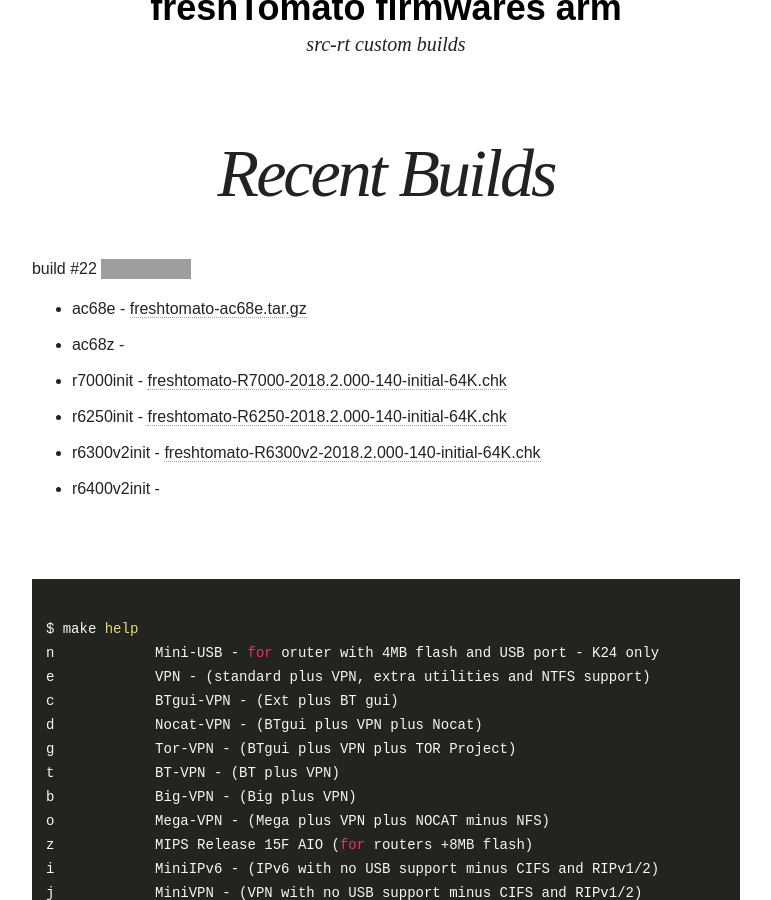
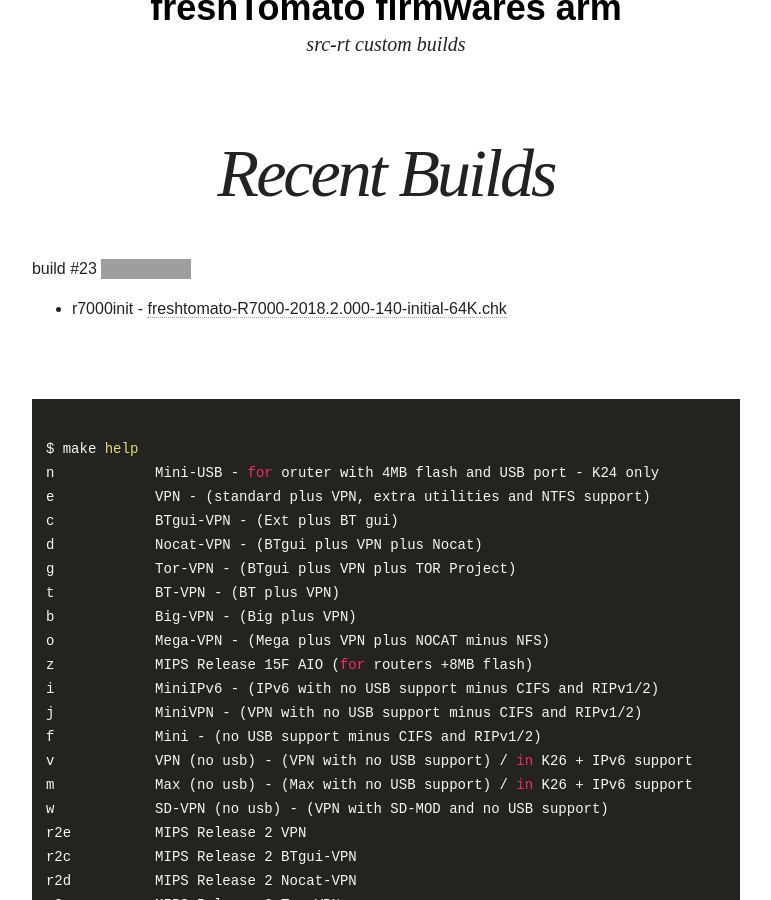
Before and after one commit to oglopss/freshTomato-ARM-ci-jekyll, a Jekyll site: the page built from index.html, in a window 1280 px wide and 900 px high, scrolled down 339 px. Shown: the whole window, without its empty margins (254-1025 px from the left). Built offline with Jekyll 4.4.1, drawn with Linux system fonts in a browser that asks for light colours; nearby versions of some CDN libraries; grey boxes are pictures that could not be loaded.

Commit message:
Travis build 23 r7000init pushed to gh-pages

```diff
--- a/_data/ss.yml
+++ b/_data/ss.yml
@@ -1,8 +1,3 @@
-build: 22
+build: 23
 files:
-  - 0005 r6300v2init freshtomato-R6300v2-2018.2.000-140-initial-64K.chk
   - 0003 r7000init freshtomato-R7000-2018.2.000-140-initial-64K.chk
-  - 0004 r6250init freshtomato-R6250-2018.2.000-140-initial-64K.chk
-  - 0006 r6400v2init
-  - 0001 ac68e freshtomato-ac68e.tar.gz
-  - 0002 ac68z
```
